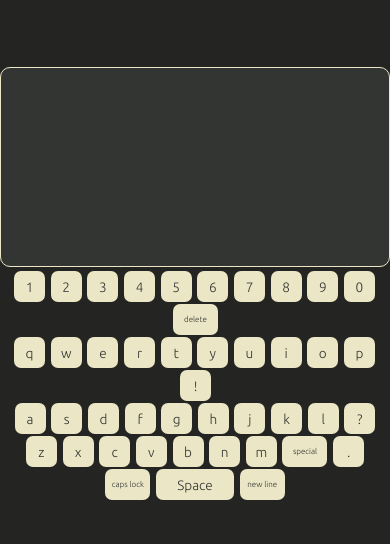
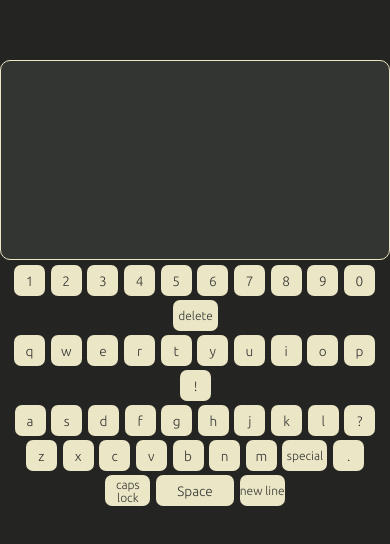
Before and after one commit to derekbeistad/virtual-keyboard, a plain HTML site: page public/index.html in a window 390 px wide. Shown: the part 138-682 px from the top of the page. Drawn offline with Linux system fonts and the light colour scheme.

Commit message:
update phone layout

```diff
--- a/public/styles.css
+++ b/public/styles.css
@@ -88,12 +88,13 @@ button:hover {
 @media (max-width: 900px) {
   button {
     font-size: 1.75rem;
-    height: 45px;
-    width: 45px;
+    height: 43px;
+    margin: 3px 2px;
+    width: 43px;
   }
 
   .special-btn {
-    width: 90px;
+    width: 60px;
   }
 }
 
@@ -106,21 +107,21 @@ button:hover {
   }
 
   .special-btn {
-    width: 80px;
+    width: 50px;
   }
 }
 
 @media (max-width: 700px) {
   button {
     font-size: 1rem;
-    height: 33px;
-    margin: 2px;
+    height: 31px;
+    margin: 2px 1px;
     width: 33px;
   }
 
   .special-btn {
     font-size: 0.75rem;
-    width: 66px;
+    width: 45px;
   }
 }
 
@@ -128,12 +129,7 @@ button:hover {
   button {
     font-size: 0.85rem;
     height: 31px;
-    margin: 1px;
+    margin: 2px 1px;
     width: 31px;
   }
-
-  .special-btn {
-    font-size: 0.5rem;
-    width: 45px;
-  }
 }
```
